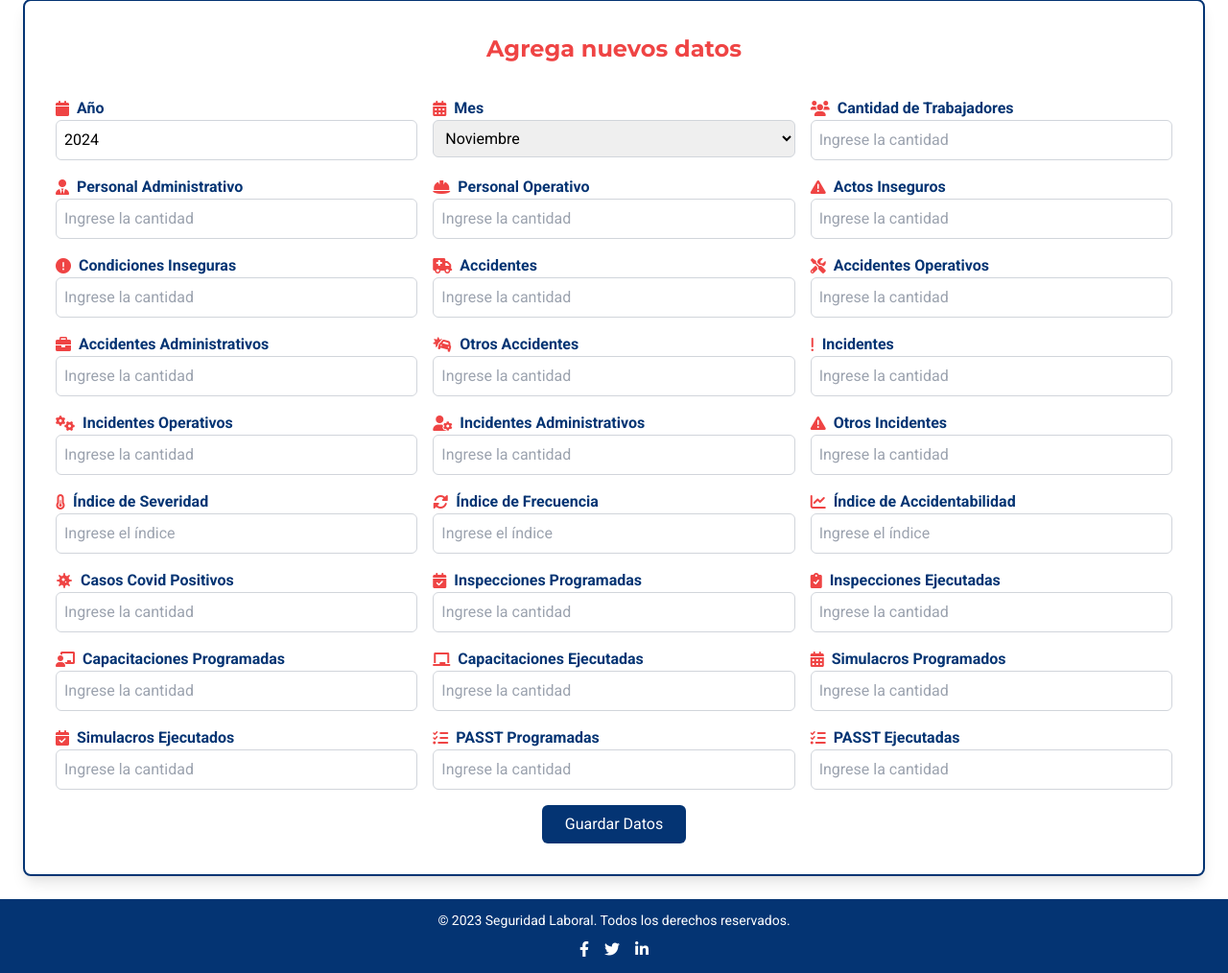
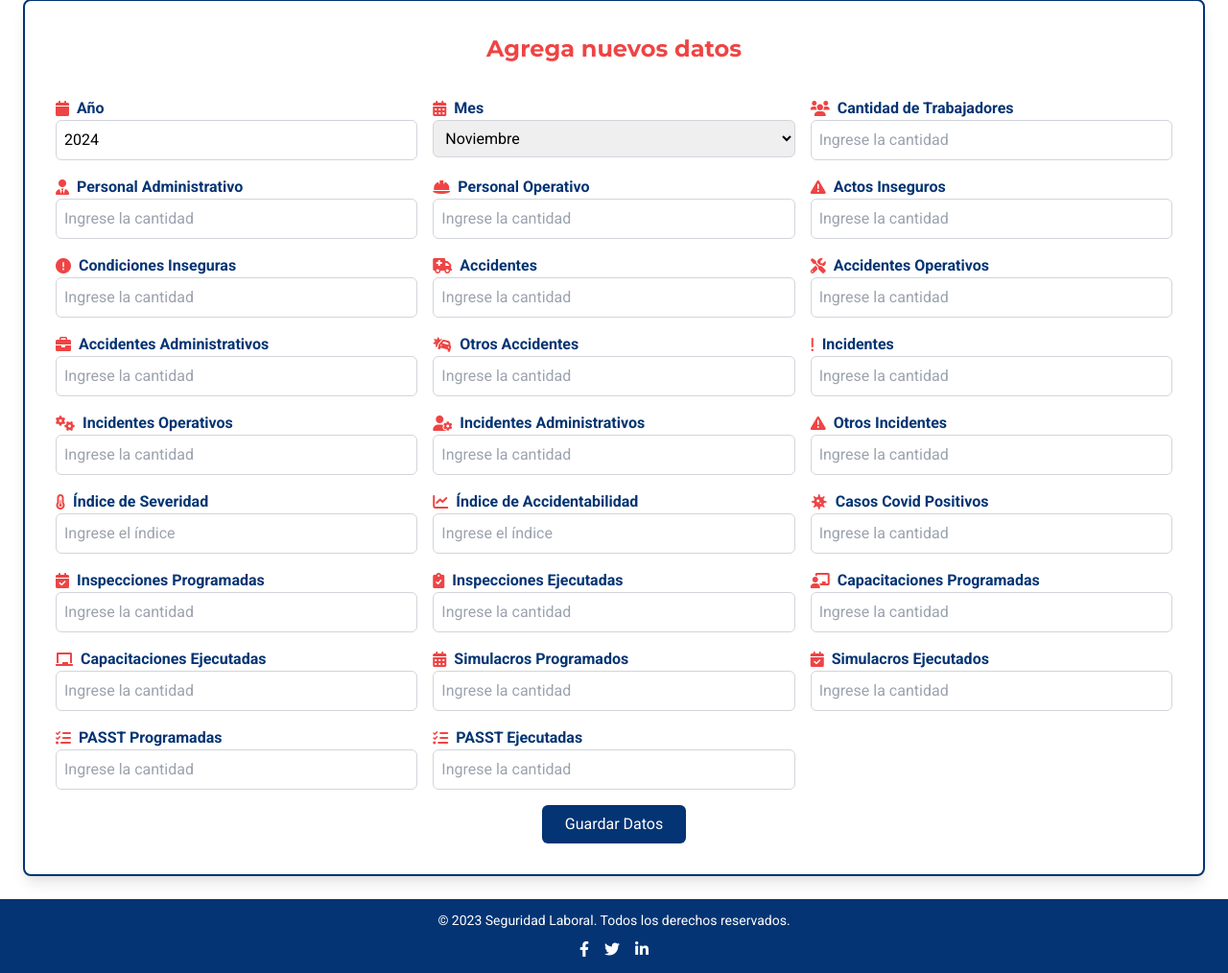
Before and after one commit to JonathanRobinsonAristizabalSoto/Seguridad_laboral, a PHP site: page /formulario.php in a window 1280 px wide. Shown: the part 232-1246 px from the top of the page at 96% size. Run offline with PHP 8.4, Linux system fonts and the light colour scheme; data that the repository does not hold is empty.

Commit message:
Actualizacion msj actualizacion

```diff
--- a/public/formulario.php
+++ b/public/formulario.php
@@ -177,20 +177,12 @@ include('head.php');
                     <input type="number" step="0.01" name="indice_severidad" id="indice_severidad" class="p-2 border border-gray-300 rounded-md" placeholder="Ingrese el índice" required>
                 </div>
 
-                <!-- Campo: Indice de Frecuencia -->
-                <div class="flex flex-col">
-                    <label for="indice_frecuencia" class="font-semibold text-azul flex items-center">
-                        <i class="fas fa-sync-alt text-rojo mr-2"></i> Índice de Frecuencia
-                    </label>
-                    <input type="number" step="0.01" name="indice_frecuencia" id="indice_frecuencia" class="p-2 border border-gray-300 rounded-md" placeholder="Ingrese el índice" required>
-                </div>
-
                 <!-- Campo: Índice de Accidentabilidad -->
                 <div class="flex flex-col">
                     <label for="indice_accidentabilidad" class="font-semibold text-azul flex items-center">
                         <i class="fas fa-chart-line text-rojo mr-2"></i> Índice de Accidentabilidad
                     </label>
-                    <input type="number" step="0.01" name="indice_accidentabilidad" id="indice_accidentabilidad" class="p-2 border border-gray-300 rounded-md" placeholder="Ingrese el índice" required>
+                    <input type="number" step="0.01" name="indice_accidentabilidad" id="indice_accidentabilidad" class="p-2 border border-gray-300 rounded-md" placeholder="Ingrese el índice" readonly>
                 </div>
 
                 <!-- Campo: Casos Covid Positivos -->
@@ -279,6 +271,19 @@ include('head.php');
     include('footer.php');
     ?>
 
+    <script>
+        // Calcular el Índice de Accidentabilidad automáticamente
+        document.getElementById('accidentes').addEventListener('input', calcularIndiceAccidentabilidad);
+        document.getElementById('cantidad_trabajadores').addEventListener('input', calcularIndiceAccidentabilidad);
+
+        function calcularIndiceAccidentabilidad() {
+            var accidentes = parseFloat(document.getElementById('accidentes').value) || 0;
+            var cantidadTrabajadores = parseFloat(document.getElementById('cantidad_trabajadores').value) || 0;
+            var indiceAccidentabilidad = (accidentes / cantidadTrabajadores) * 1000;
+            document.getElementById('indice_accidentabilidad').value = indiceAccidentabilidad.toFixed(2);
+        }
+    </script>
+
 </body>
 
 </html>
--- a/public/insertar.php
+++ b/public/insertar.php
@@ -33,7 +33,6 @@ if ($_SERVER['REQUEST_METHOD'] === 'POST') {
     $otros_incidentes = $_POST['otros_incidentes'];
     $indice_severidad = $_POST['indice_severidad'];
     $indice_frecuencia = $_POST['indice_frecuencia'];
-    $indice_accidentabilidad = $_POST['indice_accidentabilidad'];
     $casos_covid_positivos = $_POST['casos_covid_positivos'];
     $inspecciones_programadas = $_POST['inspecciones_programadas'];
     $inspecciones_ejecutadas = $_POST['inspecciones_ejecutadas'];
@@ -44,6 +43,9 @@ if ($_SERVER['REQUEST_METHOD'] === 'POST') {
     $passt_programadas = $_POST['passt_programadas'];
     $passt_ejecutadas = $_POST['passt_ejecutadas'];
     $fecha_actualizacion = date('Y-m-d H:i:s'); // Obtener la fecha y hora actual
+
+    // Calcular el Índice de Accidentabilidad
+    $indice_accidentabilidad = ($accidentes / $cantidad_trabajadores) * 1000;
 
     // Preparar la consulta SQL para insertar los datos
     $sql = "INSERT INTO datos (
@@ -149,7 +151,6 @@ if ($_SERVER['REQUEST_METHOD'] === 'POST') {
     }
 }
 
-// Obtener los datos existentes de la base de datos
 // Obtener los datos del último mes
 $sql = "SELECT * FROM datos ORDER BY anio DESC, mes DESC LIMIT 1";
 $stmt = $pdo->query($sql);
```
